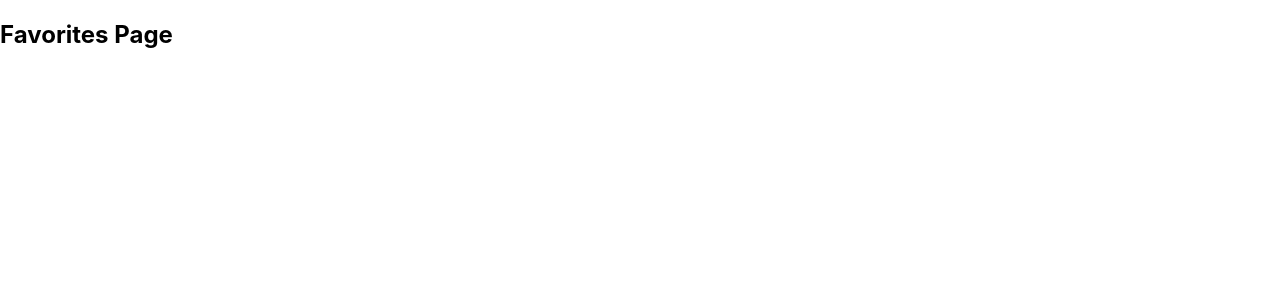
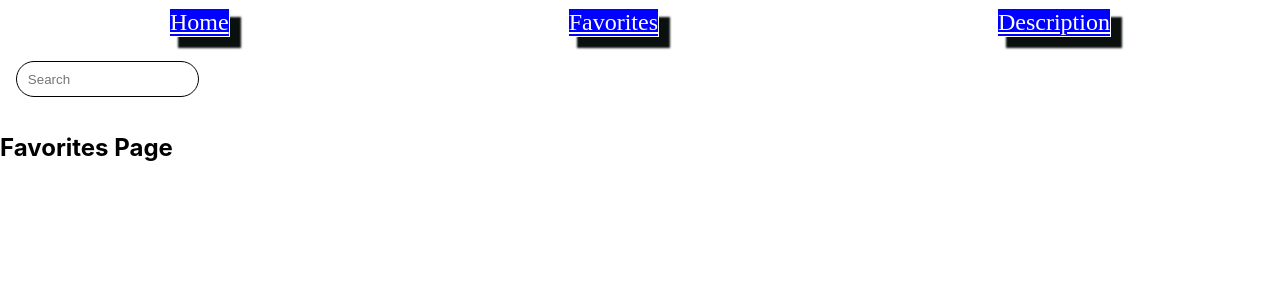
Before and after one commit to pmritchie/WDD359, a React (Create React App) app in the folder tv-buff/: page /Favorites in a window 1280 px wide. Shown: the top 300 px of the page. Built offline with nearby package versions, Linux system fonts and the light colour scheme.

Commit message:
API data pull grabbed, stored and displayed

```diff
--- a/tv-buff/src/components/nav/nav.js
+++ b/tv-buff/src/components/nav/nav.js
@@ -4,7 +4,7 @@ import { NavLink } from 'react-router-dom'
 const Nav = props => {
     return(
         <nav style={styles.container}>
-            <NavLink to="/Pg1" style={styles.btn}>Home</NavLink>
+            <NavLink to="/Home" style={styles.btn}>Home</NavLink>
             <NavLink to="/Favorites" style={styles.btn}>Favorites</NavLink>
             <NavLink to="/Description" style={styles.btn}>Description</NavLink>
         </nav>
@@ -15,15 +15,15 @@ export default Nav;
 
 const styles = {
     container: {
+      display: 'flex',
       flexDirection: 'row',
-      color: 'white',
-      justifyContent: 'space-between',
-      margin: '1rem',
+      color: 'black',
+      justifyContent: 'space-around',
       alignItems: 'center'
     },
     btn: {
       margin :'.5rem',
-      backgroundColor:'transparent',
+      backgroundColor:'blue',
       color: 'white',
       fontFamily: " 'Indie Flower', cursive",
       fontSize: '1.5rem',
--- a/tv-buff/src/components/search/Search.js
+++ b/tv-buff/src/components/search/Search.js
@@ -13,11 +13,10 @@ export default Search;
 
 const styles= {
     input: {
-      margin: '0 1em',
+      margin: '1rem',
       borderRadius: '20px',
-      border: 'none',
+      border: 'solid black 1px',
       textIndent: '5%',
-      height: '30%'
+      height: '2rem'
     },
-
 }
--- a/tv-buff/src/pages/Description.js
+++ b/tv-buff/src/pages/Description.js
@@ -1,4 +1,6 @@
 import React, { Component } from 'react';
+import Search from '../components/search/Search.js';
+import Nav from '../components/nav/Nav.js';
 
 class Description extends Component{
     state = {
@@ -10,6 +12,8 @@ class Description extends Component{
     render(){
         return(
             <div>
+            <Nav />
+            <Search />
             <h1>Descriptions Page</h1>
             </div>
         )
--- a/tv-buff/src/pages/Favorites.js
+++ b/tv-buff/src/pages/Favorites.js
@@ -1,5 +1,6 @@
 import React, { Component } from 'react';
-
+import Search from '../components/search/Search.js';
+import Nav from '../components/nav/Nav.js';
 class Favorites extends Component{
     state = {
         actors: [],
@@ -10,6 +11,8 @@ class Favorites extends Component{
     render(){
         return(
             <div>
+            <Nav />
+            <Search />
             <h1>Favorites Page</h1>
             </div>
         )
--- a/tv-buff/src/pages/Home.js
+++ b/tv-buff/src/pages/Home.js
@@ -1,52 +1,57 @@
 //import React from 'react'
 import React, { Component } from 'react';
-//import Search from '../components/search/Search.js';
+import Search from '../components/search/Search.js';
+import Nav from '../components/nav/Nav.js';
 
 class Home extends Component{
   state = {
     err: null,
     isLoaded: false,
-    items: []
+    actors: '',
+    shows: '',
+    search: '',
   };
-
+search = e => {
+  this.setState({search: e.target.value})
+  console.log(this.search)
+}
 componentDidMount() {
+  Promise.all([
   //http://api.tvmaze.com/singlesearch/shows?q=cops
   //http://api.tvmaze.com/search/people?q=lauren
-  fetch("http://api.tvmaze.com/search/people?q=lauren")
-    .then(res => res.json())
+  fetch("http://api.tvmaze.com/search/people?q=lauren",{method: 'get'}),
+  fetch("http://api.tvmaze.com/search/shows?q=girls",{method: 'get'})
+])
+    .then(([res1, res2])=> Promise.all([res1.json(),res2.json()]))
     .then(
-      (res) => {
+      ([data1, data2]) => {this.setState({
+        actors: data1,
+        shows: data2,
+        isLoaded: true,
 
-        this.setState({
-          isLoaded: true,
-          items: res,
-        });
-        console.log("Hi")
-      },
-      (err) => {
-        this.setState({
-          isLoaded: true,
-          err
-        });
-      }
-    )
+      })});
 }
 
 render() {
-  const { err, isLoaded, items } = this.state;
+  const { err, isLoaded, actors, shows } = this.state;
   if (err) {
     return <div>Error: {err.message}</div>;
   } else if (!isLoaded) {
     return <div>Loading...</div>;
   } else {
-    console.log(items)
+    //console.log(actors)
     return (
       <div>
-
-        {items.map(item => (
-
-          <li key={item.person.id}>
-            {item.person.name}
+        <Nav />
+        <Search search={this.search} />
+        {actors.map(actor => (
+          <li key={actor.person.id}>
+            {actor.person.name}
+          </li>
+        ))}
+        {shows.map(show => (
+          <li key={show.show.id}>
+            {show.show.name}
           </li>
         ))}
       </div>
```
